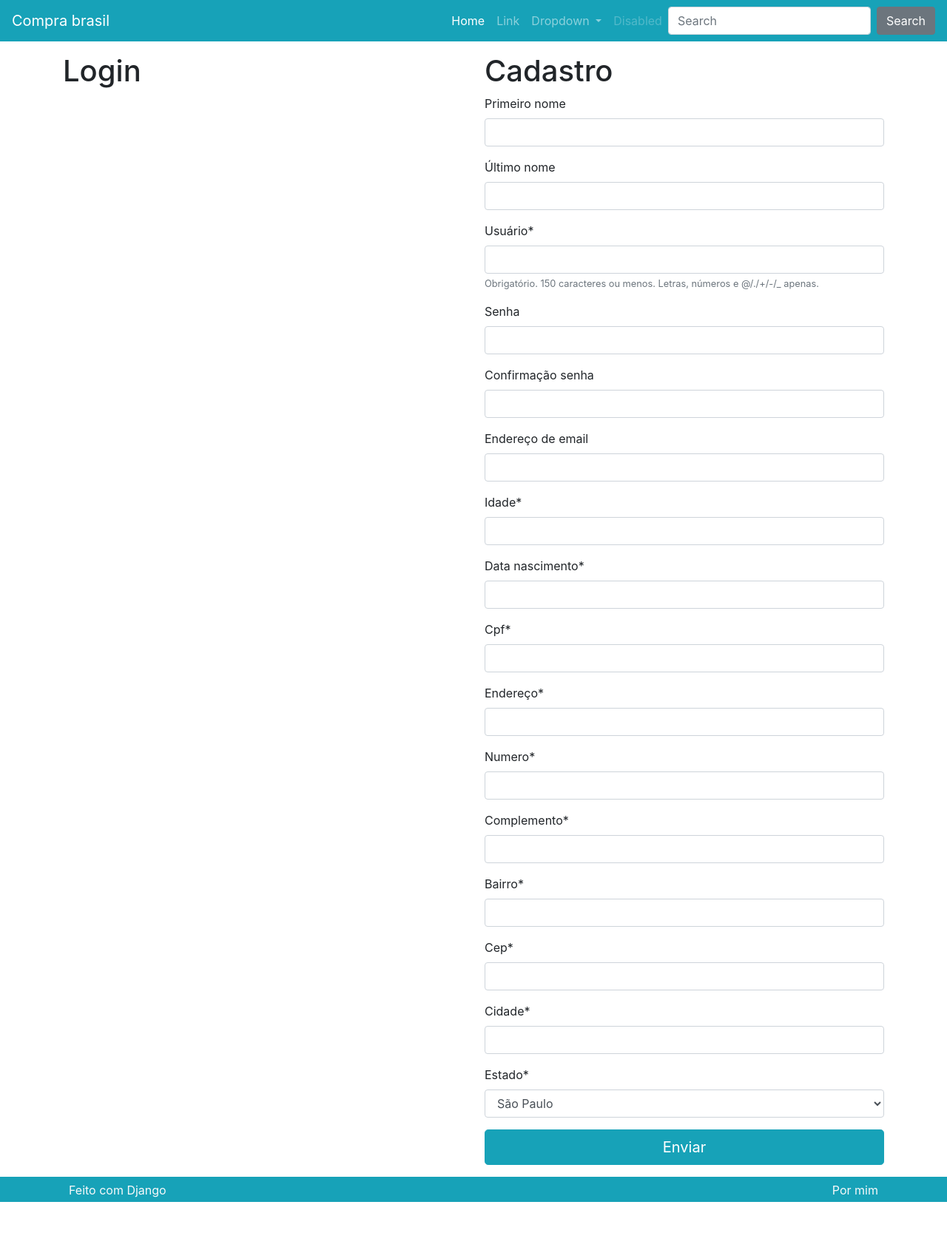
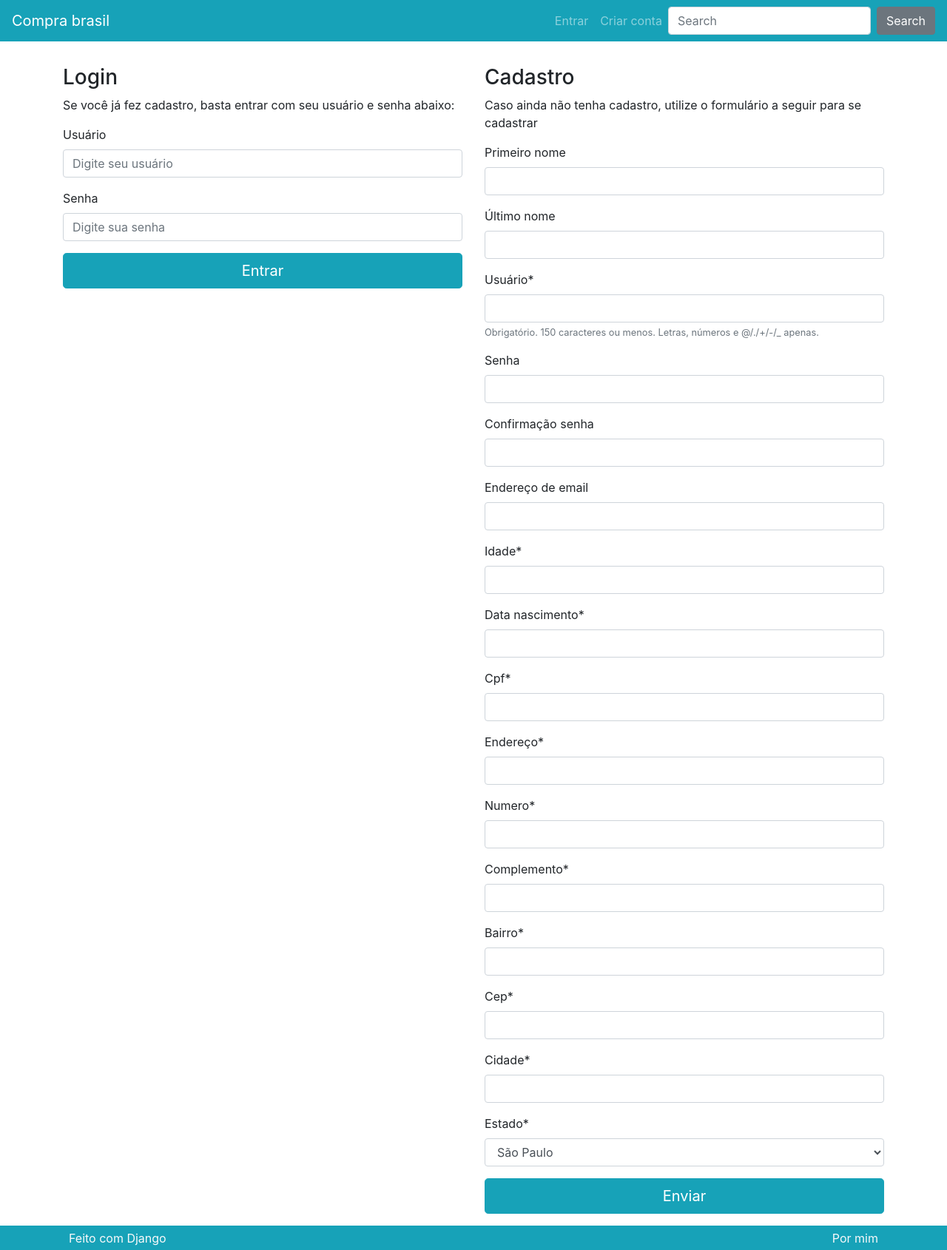
Before and after one commit to jokeCloud/ecommerce, a Django app: page /perfil/ in a window 1280 px wide. Shown: the whole page at 74% size. Before the commit the page ends 1625 px from the top, so only its background shows below. Run offline with Django 4.2, Linux system fonts and the light colour scheme; some libraries are stand-ins or nearby versions.

Commit message:
resume buy

```diff
--- a/perfil/templates/perfil/atualizar.html
+++ b/perfil/templates/perfil/atualizar.html
@@ -1,5 +1,8 @@
 {% extends 'perfil/criar.html' %}
 
 {% block titulocadastro %}
-<h1>Atualizar dados</h1>
+<h3>Atualizar cadastro</h3>
+<p>
+    Utilize o formulário a seguir para atualizar seu dados.
+</p>
 {% endblock  %}
--- a/perfil/templates/perfil/criar.html
+++ b/perfil/templates/perfil/criar.html
@@ -6,14 +6,30 @@
     <div class="row">
 
         {% if not request.user.is_authenticated %}
-        <div class="col-lg">
-            <h1>Login</h1>
+        <div class="col-lg mt-3">
+            <h3>Login</h3>
+            <p>Se você já fez cadastro, basta entrar com seu usuário e senha abaixo: </p>
+
+            <form methd="POST" action="{% url 'perfil:login' %}">
+                {% csrf_token %}
+                <div class="form-group">
+                  <label for="InputUsuario1">Usuário</label>
+                  <input type="text" name="username" class="form-control" id="InputUsuario1" aria-describedby="usuarioHelp" placeholder="Digite seu usuário">
+                </div>
+                <div class="form-group">
+                  <label for="exampleInputPassword1">Senha</label>
+                  <input type="password" name="password" class="form-control" id="exampleInputPassword1" placeholder="Digite sua senha">
+                </div>
+                <button type="submit" class="btn btn-primary btn-block btn-lg">Entrar</button>
+              </form>
+
         </div>
         {% endif %}
 
-        <div class="col-lg">
+        <div class="col-lg mt-3">
             {% block titulocadastro %}
-            <h1>Cadastro</h1>
+            <h3>Cadastro</h3>
+            <p>Caso ainda não tenha cadastro, utilize o formulário a seguir para se cadastrar</p>
             {% endblock  %}
 
 
--- a/perfil/views.py
+++ b/perfil/views.py
@@ -1,9 +1,10 @@
 import copy
 
-from django.contrib.auth import authenticate, login
+from django.contrib import messages
+from django.contrib.auth import authenticate, login, logout
 from django.contrib.auth.models import User
 from django.http import HttpResponse
-from django.shortcuts import get_object_or_404, render
+from django.shortcuts import get_object_or_404, redirect, render
 from django.views import View
 
 from .forms import PerfilForm, UserForm
@@ -63,6 +64,10 @@ class BasePerfil(View):
 class Criar(BasePerfil):
     def post(self, *args, **kwargs):
         if not self.userform.is_valid() or not self.perfilform.is_valid():
+            messages.error(
+                self.request,
+                'Erro no formulário de cadastro. Verifique para encerrar cadastro.'
+            )
             return self.renderizar
 
         username = self.userform.cleaned_data.get('username')
@@ -117,6 +122,18 @@ class Criar(BasePerfil):
 
         self.request.session['carrinho'] = self.carrinho
         self.request.session.save()
+
+        messages.success(
+            self.request,
+            'Seu cadastro foi criado ou atualizado com sucesso.'
+        )
+
+        messages.success(
+            self.request,
+            'Você fez login e pode concluir sua compra.'
+        )
+
+        return redirect('produto:carrinho')
         return self.renderizar
 
 
@@ -127,9 +144,43 @@ class Atualizar(View):
 
 class Login(View):
     def get(self, *args, **kwargs):
-        return HttpResponse('Login')
+        username = self.request.POST.get('username')
+        password = self.request.POST.get('password')
+
+        if not username or not password:
+            messages.error(
+                self.request,
+                'Usuário ou senha inválidos.'
+            )
+            return redirect('perfil:criar')
+
+        usuario = authenticate(
+            self.request, username=username, password=password
+        )
+
+        if not usuario:
+            messages.error(
+                self.request,
+                'Usuário ou senha inválidos.'
+            )
+            return redirect('perfil:criar')
+
+        login(self.request, user=usuario)
+
+        messages.success(
+            self.request,
+            'Usuário logado, pode concluir sua compra.'
+        )
+        return redirect('produto:carrinho')
 
 
 class Logout(View):
     def get(self, *args, **kwargs):
-        return HttpResponse('Logout')
+        carrinho = copy.deepcopy(self.request.session.get('carrinho'))
+
+        logout(self.request)
+
+        self.request.session['carrinho'] = carrinho
+        self.request.session.save()
+
+        return redirect('produto:lista')
--- a/templates/parciais/_nav.html
+++ b/templates/parciais/_nav.html
@@ -9,26 +9,29 @@
 
     <div class="collapse navbar-collapse" id="navbarSupportedContent">
         <ul class="navbar-nav ml-auto">
-            <li class="nav-item active">
-                <a class="nav-link" href="#">Home <span class="sr-only">(current)</span></a>
-            </li>
-            <li class="nav-item">
-                <a class="nav-link" href="#">Link</a>
-            </li>
+
+            {% if request.user.is_authenticated %}
             <li class="nav-item dropdown">
                 <a class="nav-link dropdown-toggle" href="#" id="navbarDropdown" role="button"
                     data-toggle="dropdown" aria-haspopup="true" aria-expanded="false">
-                    Dropdown
+                    Conta
                 </a>
                 <div class="dropdown-menu" aria-labelledby="navbarDropdown">
-                    <a class="dropdown-item" href="#">Action</a>
-                    <a class="dropdown-item" href="#">Another action</a>
-                    <div class="dropdown-divider"></div>
-                    <a class="dropdown-item" href="#">Something else here</a>
+                    <a class="dropdown-item" href="{% url 'perfil:criar' %}">Atualizar</a>
+                    <a class="dropdown-item" href="{% url 'perfil:logout' %}">Sair</a>
                 </div>
             </li>
+
+            {% else %}
+
             <li class="nav-item">
-                <a class="nav-link disabled" href="#">Disabled</a>
+                <a class="nav-link" href="{% url 'perfil:criar' %}">Entrar</a>
+            </li>
+
+            {% endif %}
+
+            <li class="nav-item">
+                <a class="nav-link" href="{% url 'perfil:criar' %}">Criar conta</a>
             </li>
 
             {% if request.session.carrinho %}
```
Also changed, not shown: produto/templates/produto/carrinho.html (+10 -50 lines), produto/templates/produto/resumodacompra.html (+83 -0 lines), produto/views.py (+9 -1 lines), templates/parciais/_carrinho.html (added, +51 -0 lines).
